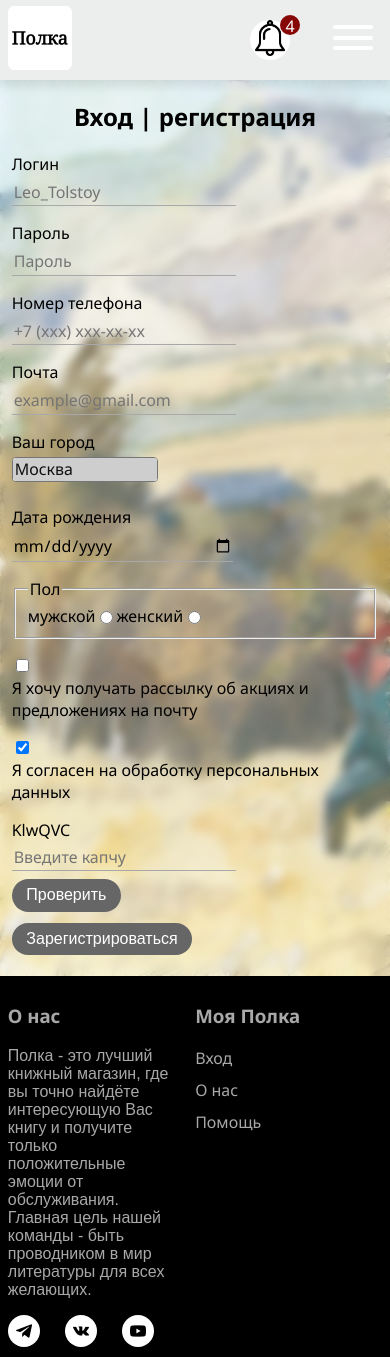
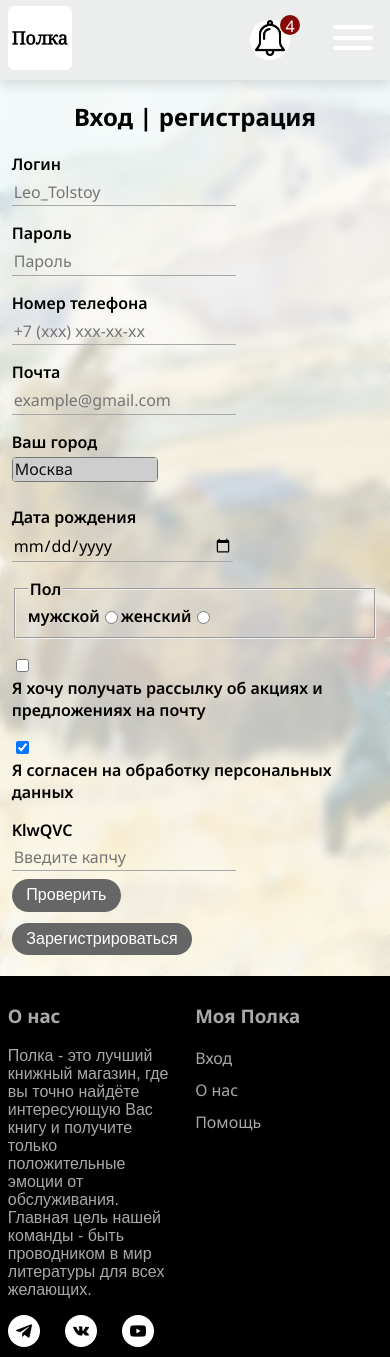
Before and after one commit to gmelikfashyan/Polka.githab.io, a plain HTML site: page registration.html in a window 390 px wide. Shown: the top 1357 px of the page. Drawn offline with Linux system fonts and the light colour scheme.

Commit message:
Update style1.css

```diff
--- a/style1.css
+++ b/style1.css
@@ -2365,11 +2365,16 @@ ul{
         transform: none;
         width: 100%;
         height: 110%;
+        background-color: rgba(255, 255, 255, 0.7);
+        font-weight: 600;
     }
     .registration-main {
         justify-content: left;
         align-items: flex-start;
         padding-bottom: 10px;
+    }
+    .section-registration #regButton {
+        width: 180px;
     }
 }
 
```
